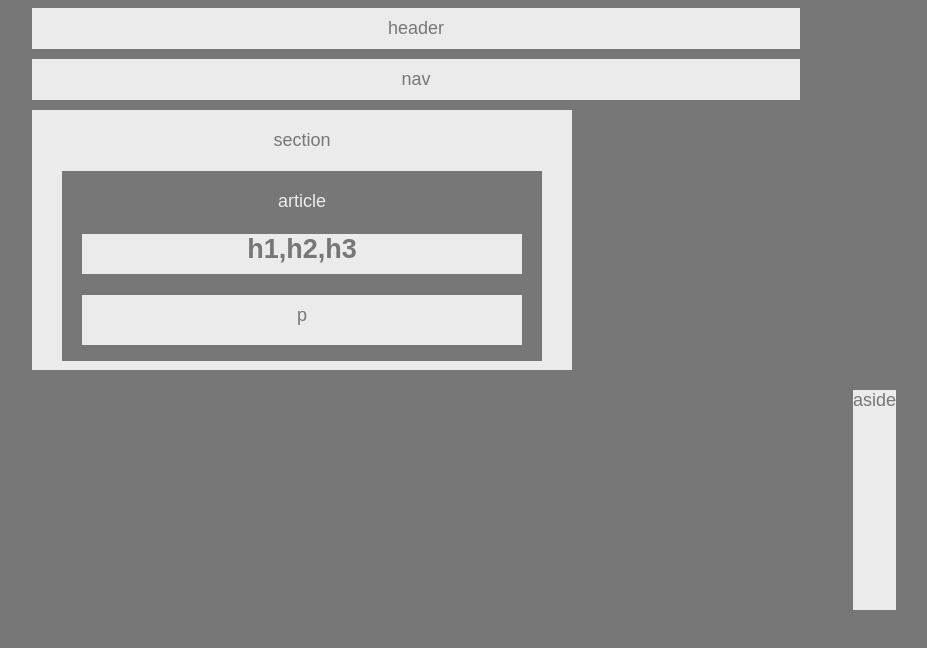
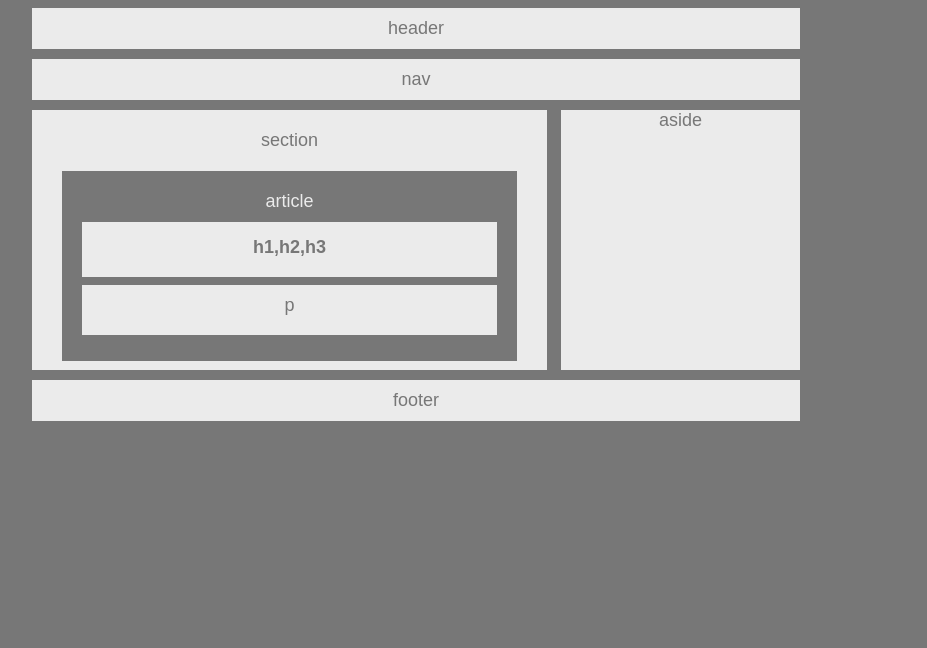
Before and after one commit to BBrier14/HW-Wireframe, a plain HTML site: page index.html in a window 1280 px wide. Shown: the whole page, without its empty margins (72-999 px from the left). Drawn offline with Linux system fonts and the light colour scheme.

Commit message:
Final Rough Draft

```diff
--- a/index.html
+++ b/index.html
@@ -26,7 +26,7 @@
                     article
 
                         <div id="three">
-                            <h2>h1,h2,h3</h2>
+                            <strong>h1,h2,h3</strong>
                         </div>
 <br>
                         <div id="p1">
@@ -40,6 +40,10 @@
         aside
     </div>
 
+    <footer>
+        footer
+    </footer>
+
 
 
 </body>
--- a/style.css
+++ b/style.css
@@ -29,11 +29,12 @@ body {
    background-color: #ebebeb;
    text-align: center;
    height: 220px;
-   width: 500px;
+   width: 475px;
    margin-left: 10%;
    margin-top: 10px;
    margin-bottom: 10px;
    padding: 20px;
+   float: left;
 }
 
 #art {
@@ -52,6 +53,8 @@ body {
     color: #777;
     text-align: center;
     height: 40px;
+    padding-top: 15px;
+    margin-top: 10px;
 }
 
 #p1 {
@@ -60,6 +63,7 @@ body {
     text-align: center;
     height: 40px;
     padding-top: 10px;
+    margin-top: -13px;
 }
 
 #aside {
@@ -67,7 +71,17 @@ body {
     color: #777;
     text-align: center;
     margin-top: 10px;
-    margin-left: 400px;
-    height: 220px;
-    float: right;
+    margin-left: 625px;
+    margin-right: 96px;
+    height: 260px;
 }
+
+footer {
+    background: #ebebeb;
+    text-align: center;
+    margin-top: 10px;
+    margin-left: 10%;
+    margin-right: 10%;
+    padding-top: 10px;
+    padding-bottom: 10px;
+}
```
